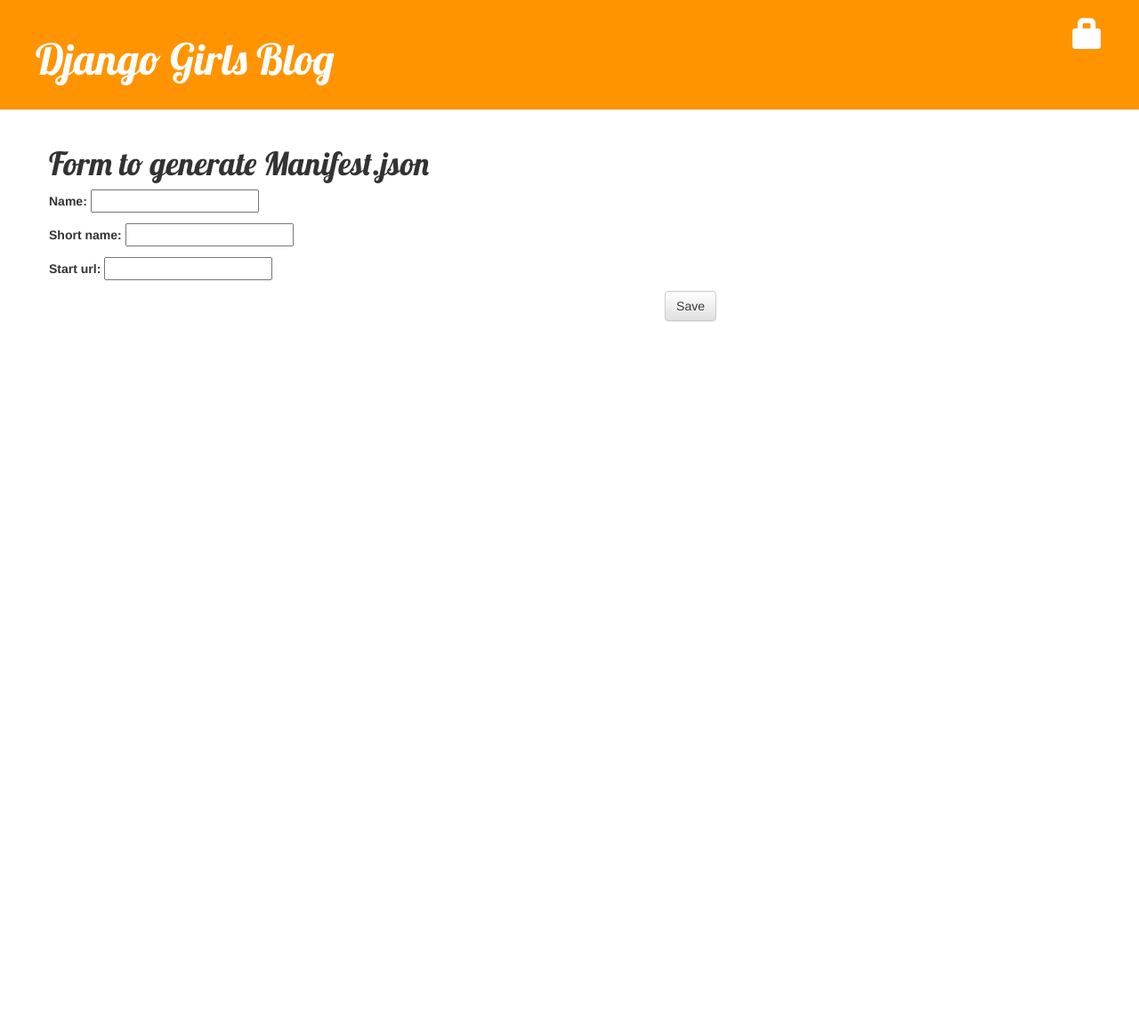
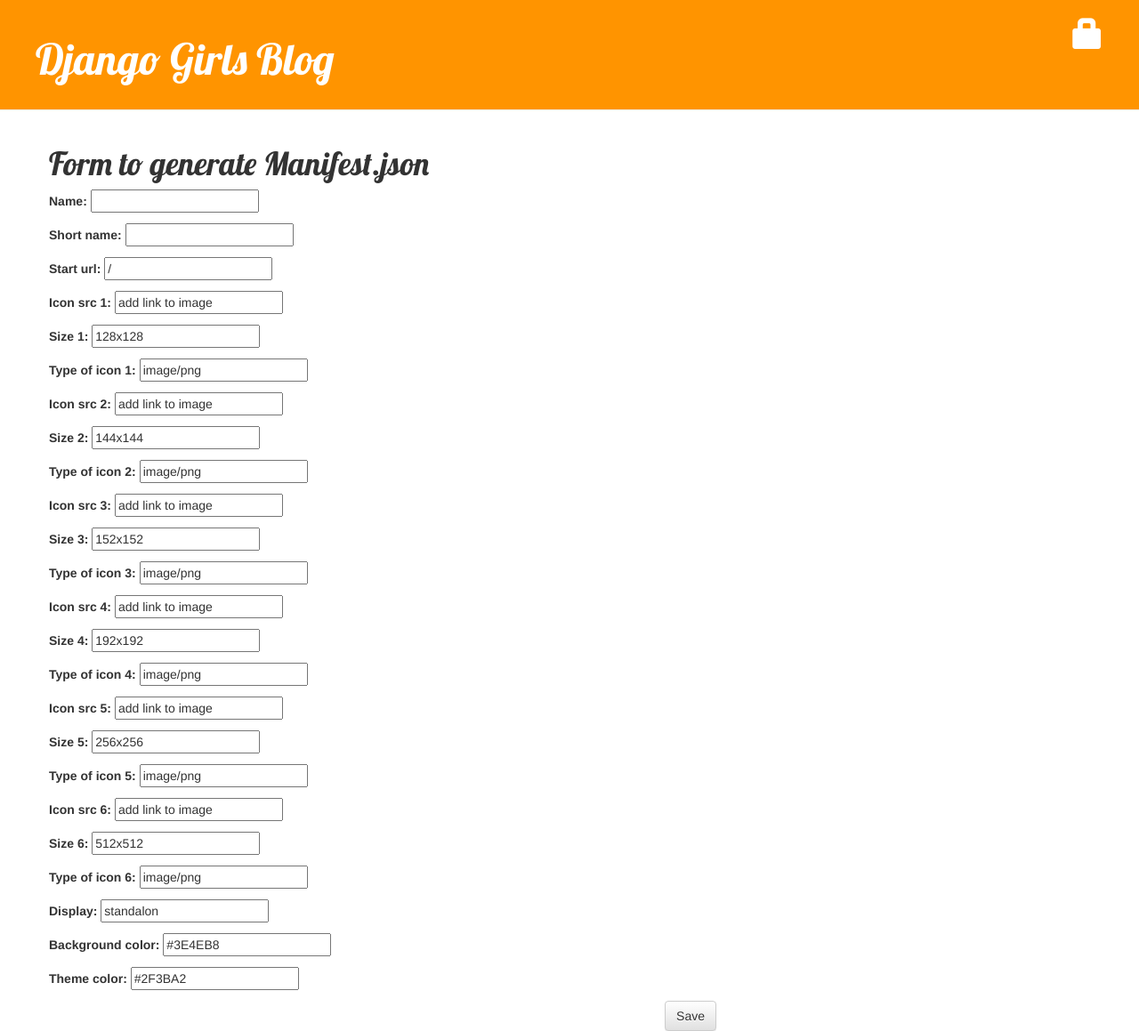
Before and after one commit to ananya/pwa-site-generator-from-django-blog, a Django app: page /pwa/ in a window 1280 px wide. Shown: the whole page at 89% size. Before the commit the page ends 362 px from the top, so only its background shows below. Run offline with Django 3.2, Linux system fonts and the light colour scheme; some libraries are stand-ins or nearby versions.

Commit message:
making pwa

```diff
--- a/blog/forms.py
+++ b/blog/forms.py
@@ -18,4 +18,4 @@
 
     class Meta:
         model = PWA
-        fields = ('name', 'short_name', 'start_url',)
+        fields = ('name', 'short_name', 'start_url', 'icon_src_1', 'size_1', 'type_of_icon_1', 'icon_src_2', 'size_2', 'type_of_icon_2', 'icon_src_3', 'size_3', 'type_of_icon_3', 'icon_src_4', 'size_4', 'type_of_icon_4', 'icon_src_5', 'size_5', 'type_of_icon_5', 'icon_src_6', 'size_6', 'type_of_icon_6', 'display', 'background_color', 'theme_color')
--- a/blog/models.py
+++ b/blog/models.py
@@ -4,7 +4,36 @@
 class PWA(models.Model):
     name = models.CharField(max_length=200)
     short_name = models.CharField(max_length=200)
-    start_url = models.CharField(max_length=200)
+    start_url = models.CharField(max_length=200, default='/')
+
+    icon_src_1 = models.CharField(max_length=200, default='add link to image')
+    size_1 = models.CharField(max_length=200, default='128x128')
+    type_of_icon_1 = models.CharField(max_length=200, default='image/png')
+
+    icon_src_2 = models.CharField(max_length=200, default='add link to image')
+    size_2 = models.CharField(max_length=200, default='144x144')
+    type_of_icon_2 = models.CharField(max_length=200, default='image/png')
+
+    icon_src_3 = models.CharField(max_length=200, default='add link to image')
+    size_3 = models.CharField(max_length=200, default='152x152')
+    type_of_icon_3 = models.CharField(max_length=200, default='image/png')
+
+    icon_src_4 = models.CharField(max_length=200, default='add link to image')
+    size_4 = models.CharField(max_length=200, default='192x192')
+    type_of_icon_4 = models.CharField(max_length=200, default='image/png')
+
+    icon_src_5 = models.CharField(max_length=200, default='add link to image')
+    size_5 = models.CharField(max_length=200, default='256x256')
+    type_of_icon_5 = models.CharField(max_length=200, default='image/png')
+
+    icon_src_6 = models.CharField(max_length=200, default='add link to image')
+    size_6 = models.CharField(max_length=200, default='512x512')
+    type_of_icon_6 = models.CharField(max_length=200, default='image/png')
+
+    display = models.CharField(max_length=200, default='standalon')
+    background_color = models.CharField(max_length=200, default='#3E4EB8')
+    theme_color = models.CharField(max_length=200, default='#2F3BA2')
+
 
 class Post(models.Model):
     author = models.ForeignKey('auth.User', on_delete=models.CASCADE)
--- a/blog/templates/blog/base.html
+++ b/blog/templates/blog/base.html
@@ -6,6 +6,9 @@
         <link rel="stylesheet" href="//maxcdn.bootstrapcdn.com/bootstrap/3.2.0/css/bootstrap-theme.min.css">
         <link href='//fonts.googleapis.com/css?family=Lobster&subset=latin,latin-ext' rel='stylesheet' type='text/css'>
         <link rel="stylesheet" href="{% static 'css/blog.css' %}">
+        <link rel="manifest" href="/manifest+'pk.post'+.json">
+        <meta name="viewport" content="width=device-width, initial-scale=1.0">
+        <meta name="theme-color" content="#ffffff">
     </head>
     <body>
         <div class="page-header">
--- a/blog/templates/blog/post_detail.html
+++ b/blog/templates/blog/post_detail.html
@@ -1,6 +1,7 @@
 {% extends 'blog/base.html' %}
 
 {% block content %}
+
     <div class="post">
         {% if post.published_date %}
             <div class="date">
--- a/blog/views.py
+++ b/blog/views.py
@@ -23,8 +23,40 @@
     queryset = PWA.objects.filter(pk=pk)
     json = simplejson.dumps( [{'name': o.name,
                                'short_name': o.short_name,
-                               'start_url': o.start_url} for o in queryset] )
-
+                               'start_url': o.start_url,
+                               'icons': [{
+                                   'src': o.icon_src_1,
+                                   'sizes': o.size_1,
+                                   'type': o.type_of_icon_1
+                               },
+                               {
+                                   'src': o.icon_src_2,
+                                   'sizes': o.size_2,
+                                   'type': o.type_of_icon_2
+                               },
+                               {
+                                   'src': o.icon_src_3,
+                                   'sizes': o.size_3,
+                                   'type': o.type_of_icon_3
+                               },
+                               {
+                                   'src': o.icon_src_4,
+                                   'sizes': o.size_4,
+                                   'type': o.type_of_icon_4
+                               },
+                               {
+                                   'src': o.icon_src_5,
+                                   'sizes': o.size_5,
+                                   'type': o.type_of_icon_5
+                               },
+                               {
+                                   'src': o.icon_src_6,
+                                   'sizes': o.size_6,
+                                   'type': o.type_of_icon_6
+                               }],
+                               'display': o.display,
+                               'background_color': o.background_color,
+                               'theme_color': o.theme_color} for o in queryset] )
     f.write(json)
     f.close
     return render(request, 'blog/post_list.html')
```
Also changed, not shown: blog/static/scripts/app.js (added, +9 -0 lines), blog/static/scripts/service-worker.js (added, +58 -0 lines), blog/migrations/0004_auto_20180710_2047.py (added), blog/migrations/0005_auto_20180710_2307.py (added), db.sqlite3.
